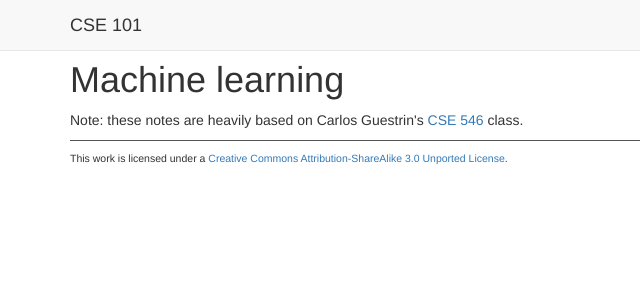
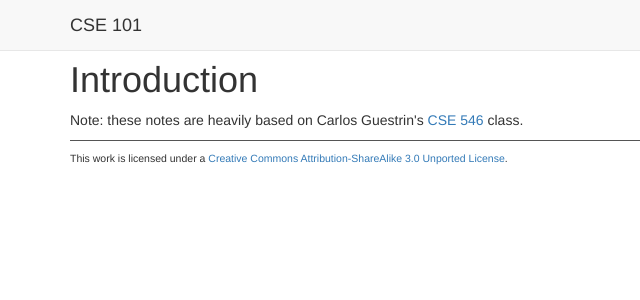
Before and after one commit to jstnhuang/cse101, a Jekyll site: the page built from notes/machine-learning/introduction.html, in a window 1280 px wide. Shown: the top 300 px of the page, without its empty margins (0-640 px from the left). Built offline with Jekyll 4.4.1, drawn with Linux system fonts in a browser that asks for light colours; nearby versions of some CDN libraries.

Commit message:
Use page.title.

```diff
--- a/notes/discrete-math/implications.html
+++ b/notes/discrete-math/implications.html
@@ -3,7 +3,7 @@ title: Implications
 layout: note
 ---
 
-<h1>Implications</h1>
+<h1>{{page.title}}</h1>
 <p><code>Implies</code> can be a difficult operator to understand. But, we will use it often. There are many different ways to say $a$ <code>implies</code> $b$ (notated $a \to b$):</p>
 
 <ul>
--- a/notes/discrete-math/propositions-and-boolean-operators.html
+++ b/notes/discrete-math/propositions-and-boolean-operators.html
@@ -3,7 +3,7 @@ title: Propositions and boolean operators
 layout: note
 ---
 
-<h1>Propositions and boolean operators</h1>
+<h1>{{page.title}}</h1>
 <p>We use math in computer science for a variety of reasons. For example, it's  pretty common for people to use mathematical notation to describe their ideas. Or, they might use math to show that something is true. In this series of notes, we’ll talk about commonly used mathematical notation, concepts, and techniques.</p>
 
 <h2>Propositions</h2>
--- a/notes/machine-learning/introduction.html
+++ b/notes/machine-learning/introduction.html
@@ -3,6 +3,6 @@ title: Introduction
 layout: note
 ---
 
-<h1>Machine learning</h1>
+<h1>{{page.title}}</h1>
 
 <p>Note: these notes are heavily based on Carlos Guestrin's <a href="http://courses.cs.washington.edu/courses/cse546/13au/">CSE 546</a> class.</p>
--- a/notes/machine-learning/point-estimation.html
+++ b/notes/machine-learning/point-estimation.html
@@ -3,7 +3,7 @@ title: Point estimation
 layout: note
 ---
 
-<h1>Point estimation</h1>
+<h1>{{page.title}}</h1>
 <p>We'll start by looking at a very simple model that has just one parameter. Because we're only trying to estimate the value of a single parameter, this is called point estimation.</p>
 
 <h2>Example: coin flip</h2>
```
